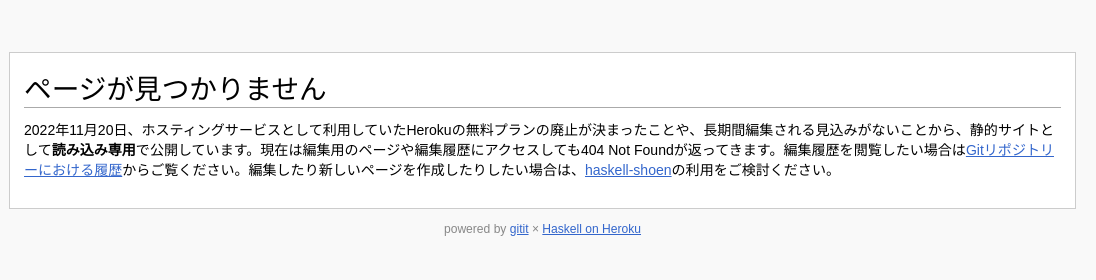
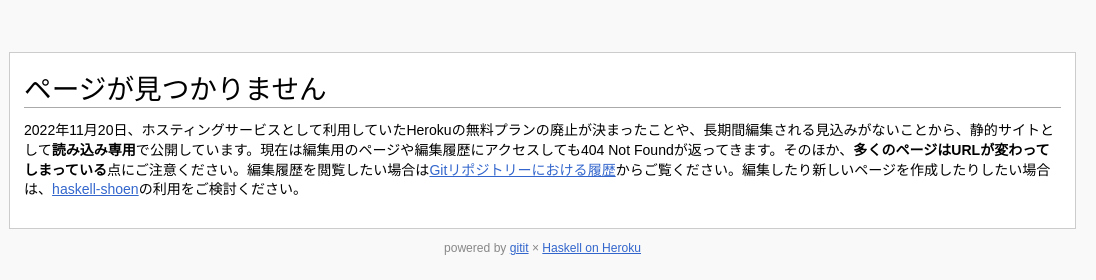
Before and after one commit to haskell-jp/haskell-jp-wiki, a plain HTML site: page docs/404.html in a window 1280 px wide. Shown: the top 280 px of the page, 184-1280 px from the left. Drawn offline with Linux system fonts and the light colour scheme; some packages are replaced by stand-ins of ours; no server answers; a script that the page names is missing.

Commit message:
ページのURLが変わってしまっていることを明記

```diff
--- a/docs/404.html
+++ b/docs/404.html
@@ -27,7 +27,7 @@
   <h1 class="pageTitle"><a href="">ページが見つかりません</a></h1>
 
   <div id="wikipage">
-    <p>2022年11月20日、ホスティングサービスとして利用していたHerokuの無料プランの廃止が決まったことや、長期間編集される見込みがないことから、静的サイトとして<strong>読み込み専用</strong>で公開しています。現在は編集用のページや編集履歴にアクセスしても404 Not Foundが返ってきます。編集履歴を閲覧したい場合は<a href="https://github.com/haskell-jp/haskell-jp-wiki/commits/master">Gitリポジトリーにおける履歴</a>からご覧ください。編集したり新しいページを作成したりしたい場合は、<a href="https://scrapbox.io/haskell-shoen/">haskell-shoen</a>の利用をご検討ください。</p>
+    <p>2022年11月20日、ホスティングサービスとして利用していたHerokuの無料プランの廃止が決まったことや、長期間編集される見込みがないことから、静的サイトとして<strong>読み込み専用</strong>で公開しています。現在は編集用のページや編集履歴にアクセスしても404 Not Foundが返ってきます。そのほか、<strong>多くのページはURLが変わってしまっている</strong>点にご注意ください。編集履歴を閲覧したい場合は<a href="https://github.com/haskell-jp/haskell-jp-wiki/commits/master">Gitリポジトリーにおける履歴</a>からご覧ください。編集したり新しいページを作成したりしたい場合は、<a href="https://scrapbox.io/haskell-shoen/">haskell-shoen</a>の利用をご検討ください。</p>
 </div>
 </div>
             <div id="footer">powered by <a href="https://github.com/jgm/gitit/tree/master/">gitit</a> × <a href="https://haskellonheroku.com/">Haskell on Heroku</a></div>
```
Also changed, not shown: docs/index.html (+1 -1 lines).
